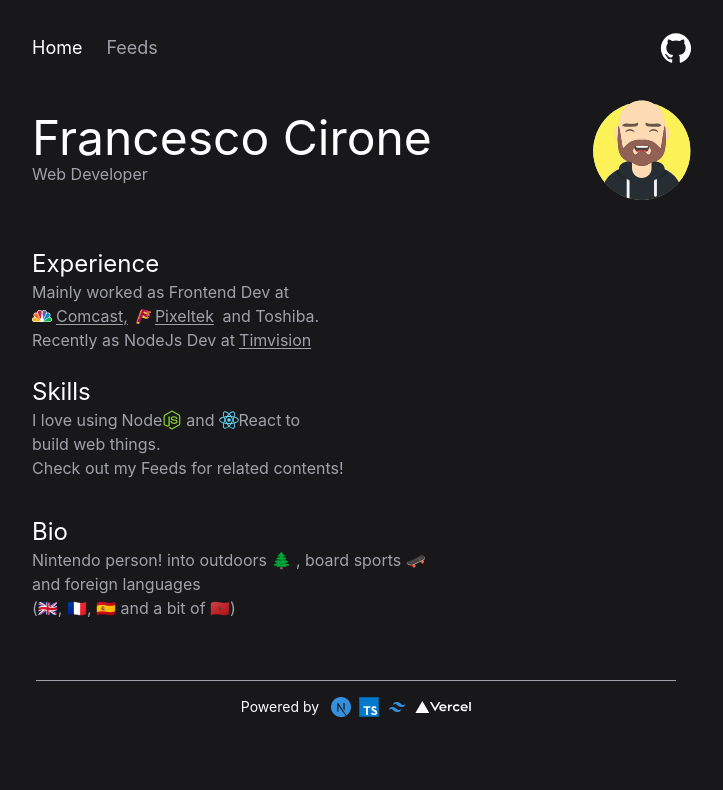
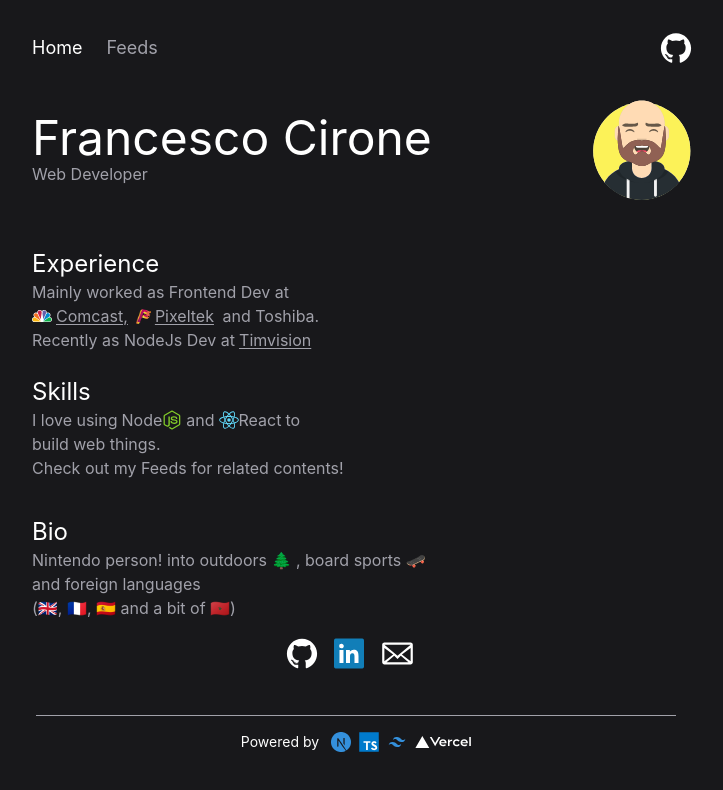
Before and after one commit to inhopj/fcirone.dev, a Next.js app: page / in a window 1280 px wide. Shown: the top 790 px of the page, without its empty margins (284-1007 px from the left). Built offline with nearby package versions, Linux system fonts and the light colour scheme.

Commit message:
add contacts section in About component

```diff
--- a/components/About/About.tsx
+++ b/components/About/About.tsx
@@ -1,15 +1,16 @@
 import classnames from 'classnames'
 import Image from 'next/image'
+import Github from '../Icons/Github';
 import Bio from './Bio';
 import Tech from './Tech';
 import Work from './Work';
 
+// TODO - centralize this infinitely duplicated interface
 interface Props {
   className?: string;
 }
 
-const Cotacts = ({ className: parentClassNames }: Props) => {
-
+const About = ({ className: parentClassNames }: Props) => {
   return (
     <div
       className={classnames(
@@ -18,12 +19,36 @@ const Cotacts = ({ className: parentClassNames }: Props) => {
       )}
     >
       <div className='flex flex-col justify-start text-zinc-400'>
-        <Work className='mb-6'/>
-        <Tech className='mb-6'/>
-        <Bio />
+        <Work className='mb-6' />
+        <Tech className='mb-6' />
+        <Bio className='mb-6' />
+
+        {/* CONTACTS */}
+        <div className='flex justify-center'>
+          <div className='flex mr-4 cursor-pointer'>
+            <Github className='fill-white w-8' />
+          </div>
+          <div className='flex mr-4 cursor-pointer'>
+            <Image
+              src='/linkedin.svg'
+              alt="logo-icon"
+              width={30}
+              height={30}
+              className="rounded"
+            />
+          </div>
+          <div className='flex mr-3 cursor-pointer'>
+            <Image
+              src='/mail.svg'
+              alt="logo-icon"
+              width={35}
+              height={35}
+            />
+          </div>
+        </div>
       </div>
     </div>
   )
 }
 
-export default Cotacts;
+export default About;
```
